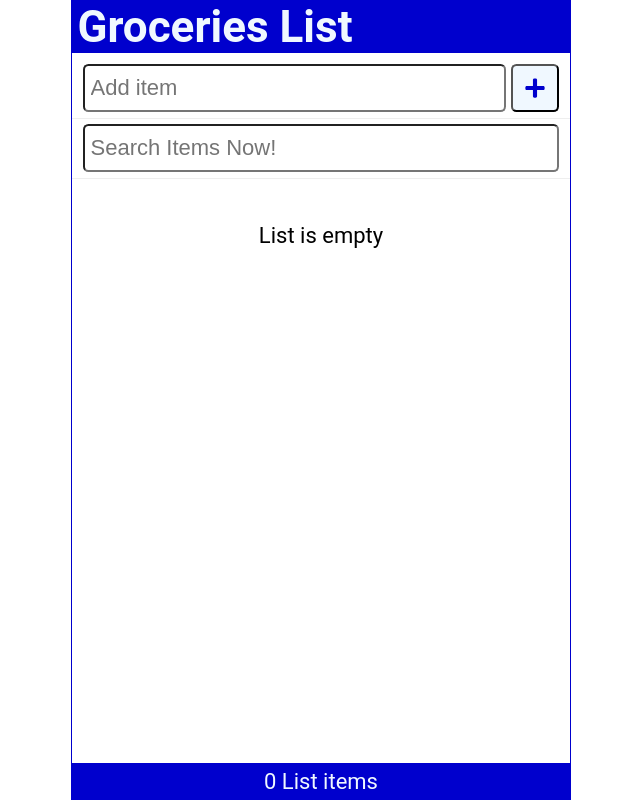
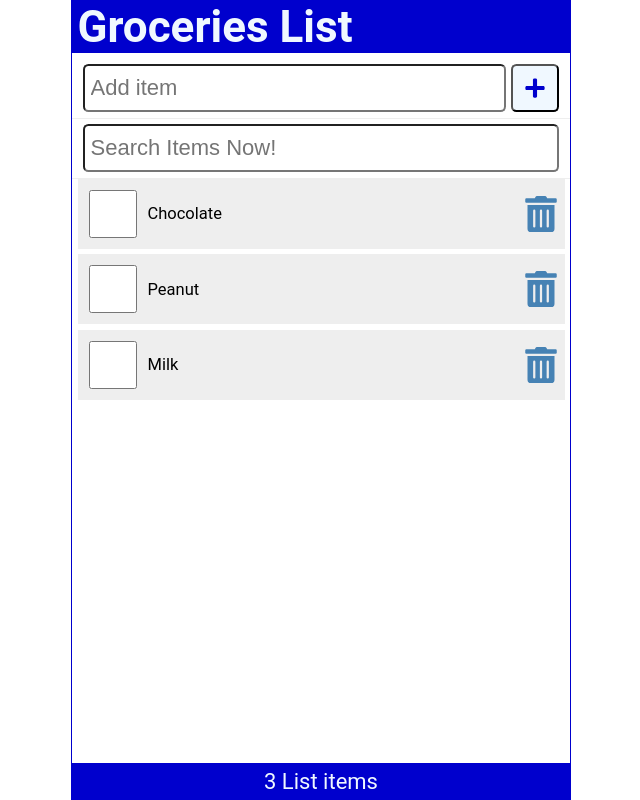
Before and after one commit to A108II/REACT-PROJECT, a React (Create React App) app: page / in a window 1280 px wide. Shown: the whole page, without its empty margins (319-959 px from the left). Built offline with nearby package versions, Linux system fonts and the light colour scheme; data requests are answered from the project's data file.

Commit message:
fetch API data

```diff
--- a/src/App.js
+++ b/src/App.js
@@ -6,21 +6,38 @@
 import AddItem from './addItem';
 
 function App() {
+  const API_URL = 'http://localhost:3500/items';
 
-  const [items, setItems] = useState(
-    JSON.parse(localStorage.getItem('shoppingList')) || []);
-    // [] causes the application to work smoothly and provide intial array for a new user to interact with
+  const [items, setItems] = useState([]);
   const [newItem, setNewItem] = useState('');
   const [search, setSearch] = useState('');
-
-  // Everytime component renders, useEffect will run by default, but if we add [](empty dependency array) as dependency it runs once at load times, useEffect() is an asynchronous function
-  // useEffect(() => {
-  //   console.log('Inside useEffect');
-  // }, [items]);
+  const [fetchError, setFetchError] = useState(null);
+  const [isLoading, setIsLoading] = useState(true);
 
   useEffect(() => {
-    localStorage.setItem('shoppingList', JSON.stringify(items));
-  },[items])
+    const fetchItems = async () => {
+      try {
+        const response = await fetch(API_URL);
+        if (!response.ok) throw Error(
+          'Did Not Receive Expected Data'
+        )
+        const listItems = await response.json();
+        setItems(listItems);
+        setFetchError(null);
+      }
+
+      catch (err) {
+        setFetchError(err.message);
+      }
+      // Setting loading to false after page loads successfully
+      finally {
+        setIsLoading(false);
+      }
+    }
+    setTimeout(() => {
+      fetchItems()
+    }, 2000)
+  }, [])
 
   const addItem = (item) => {
     const id = items.length ? items[items.length - 1].id + 1 : 1;
@@ -44,8 +61,8 @@
   }
 
   const handleSubmit = (e) => {
-    e.preventDefault(); // Prevent page reload
-    if (!newItem) return; // If newItem is not provided then exit
+    e.preventDefault();
+    if (!newItem) return;
     addItem(newItem);
     setNewItem('');
   }
@@ -65,7 +82,14 @@
         setSearch={setSearch}
       />
 
-      <Content
+      <main>
+        {isLoading && <p>Loading ...</p>}
+        {fetchError && <p style={{
+          color: 'red',
+          fontWeight: 800,
+        }}>{`Error: ${fetchError}`}</p>}
+
+        {!fetchError && !isLoading && <Content
           items={items.filter((item) => (
             ((item.item).toLowerCase()).includes((search).toLowerCase())
           ))}
@@ -73,6 +97,8 @@
           handleCheck={handleCheck}
           handleDelete={handleDelete}
         />
+        }
+      </main>
 
       <Footer length={items.length} />
     </div>
--- a/src/addItem.js
+++ b/src/addItem.js
@@ -14,7 +14,7 @@
       ref = {inputRef}
       type="text"
       id="addItem"
-      placeHolder="Add item"
+      placeholder="Add item"
       value = {newItem}
       onChange={(e) => setNewItem(e.target.value)}
       // The value={newItem} and onChange={(e) => setNewItem(e.target.value)} together create a controlled input, making the state (newItem) the single source of truth. The input value being directly connected to the state ensures that both are always in sync. This consistent relationship between the input and the state is why we refer to the state as the "single source of truth." Any changes made to the input are immediately reflected in the state, maintaining a clear, centralized control over the data.
--- a/src/content.js
+++ b/src/content.js
@@ -1,7 +1,7 @@
 import ListItems from "./listItems";
 const Content = ({ items, handleCheck, handleDelete }) => {
   return (
-    <main>
+    <>
     { items.length ?
     (
      <ListItems
@@ -10,7 +10,9 @@
      handleDelete = {handleDelete}
      />
     ) : (<p style={{marginTop: '2rem'}}>List is empty</p>)}
-    </main>
+    </>
     )}
 
 export default Content
+
+// <> </> are called react fragments They allow to group multiple elements without adding an extra node to the DOM.
--- a/src/searchItem.js
+++ b/src/searchItem.js
@@ -11,7 +11,7 @@
       type="text"
       id="searchItem"
       role="searchbox"
-      placeHolder = "Search Items Now!"
+      placeholder = "Search Items Now!"
       value = {search}
       onChange={(e) => setSearch(e.target.value)}
       />
```
Lines whose indentation alone changed are shown as unchanged.
